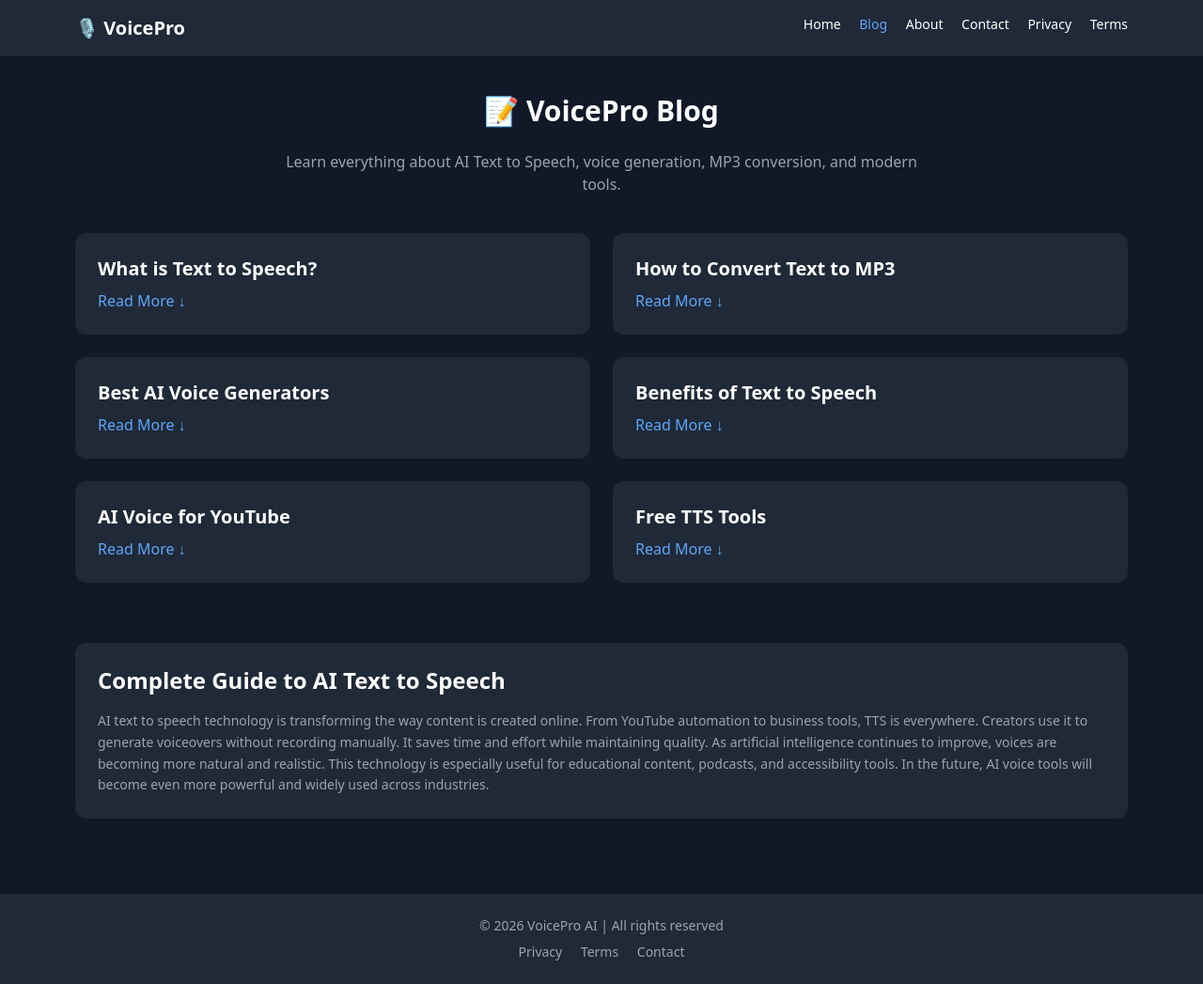
After one commit to Rupeshjadyar/voice-app, a Flask app: page /blog.html in a window 1280 px wide. The commit adds this page. Shown: the whole page at 94% size. Run offline with Flask 3, Linux system fonts and the light colour scheme; some libraries are stand-ins or nearby versions.

Commit message:
new pages

```diff
--- a/app.py
+++ b/app.py
@@ -565,6 +565,35 @@ def test_redis():
 def sitemap():
     return send_from_directory(app.root_path, 'sitemap.xml')
 
+@app.route('/about.html')
+def about():
+    return render_template('about.html')
+
+
+# @app.route('/about.html')
+# def about():
+#     return render_template('about.html')
+
+@app.route('/blog.html')
+def blog():
+    return render_template('blog.html')
+
+
+@app.route('/contact.html')
+def contact():
+    return render_template('contact.html')
+
+@app.route('/privacy.html')
+def privacy():
+    return render_template('privacy.html')
+
+@app.route('/terms.html')
+def terms():
+    return render_template('terms.html')
+
+
+
+
 
 if __name__ == '__main__':
     app.run(debug=True, port=5000)
--- /dev/null
+++ b/templates/blog.html
@@ -0,0 +1,167 @@
+<!DOCTYPE html>
+<html lang="en">
+<head>
+<meta charset="UTF-8">
+<meta name="viewport" content="width=device-width, initial-scale=1.0">
+
+<title>VoicePro Blog - AI Text to Speech Guides</title>
+
+<meta name="description" content="Learn AI text to speech, voice generation, MP3 download tutorials and guides.">
+
+<script src="https://cdn.tailwindcss.com"></script>
+
+<style>
+.hidden-content { display: none; }
+</style>
+
+</head>
+
+<body class="bg-gray-900 text-white">
+
+<!-- HEADER -->
+<header class="bg-gray-800 shadow-md">
+<div class="max-w-6xl mx-auto px-4 py-4 flex justify-between">
+<h1 class="text-xl font-bold">🎙️ VoicePro</h1>
+
+<nav class="space-x-4 text-sm">
+<a href="/" class="hover:text-blue-400">Home</a>
+<a href="/blog.html" class="text-blue-400">Blog</a>
+<a href="/about.html" class="hover:text-blue-400">About</a>
+<a href="/contact.html" class="hover:text-blue-400">Contact</a>
+<a href="/privacy.html" class="hover:text-blue-400">Privacy</a>
+<a href="/terms.html" class="hover:text-blue-400">Terms</a>
+</nav>
+</div>
+</header>
+
+<!-- MAIN -->
+<div class="max-w-6xl mx-auto px-4 py-10">
+
+<h2 class="text-3xl font-bold text-center mb-6">📝 VoicePro Blog</h2>
+
+<p class="text-center text-gray-400 mb-10 max-w-2xl mx-auto">
+Learn everything about AI Text to Speech, voice generation, MP3 conversion, and modern tools.
+</p>
+
+<div class="grid md:grid-cols-2 gap-6">
+
+<!-- BLOG 1 -->
+<div class="bg-gray-800 p-6 rounded-xl">
+<h3 class="text-xl font-bold mb-2">What is Text to Speech?</h3>
+<button onclick="toggle('b1')" class="text-blue-400">Read More ↓</button>
+
+<div id="b1" class="hidden-content mt-4 text-gray-300 space-y-3 text-sm">
+<p>Text to Speech (TTS) is a powerful AI technology that converts written text into natural human-like voice. It is widely used in modern content creation.</p>
+<p>Earlier systems sounded robotic, but modern AI voices are realistic and expressive.</p>
+<p>TTS is used in YouTube videos, audiobooks, podcasts, and accessibility tools.</p>
+<p>It helps people with disabilities consume content easily.</p>
+<p>Businesses use TTS for automation and customer support systems.</p>
+<p>Overall, it saves time, reduces cost, and increases productivity.</p>
+</div>
+</div>
+
+<!-- BLOG 2 -->
+<div class="bg-gray-800 p-6 rounded-xl">
+<h3 class="text-xl font-bold mb-2">How to Convert Text to MP3</h3>
+<button onclick="toggle('b2')" class="text-blue-400">Read More ↓</button>
+
+<div id="b2" class="hidden-content mt-4 text-gray-300 space-y-3 text-sm">
+<p>Enter your text into a TTS tool.</p>
+<p>Select your preferred voice and language.</p>
+<p>Click convert and wait for processing.</p>
+<p>Download your MP3 file instantly.</p>
+<p>This process is simple and fast.</p>
+<p>Used widely for content creation and automation.</p>
+</div>
+</div>
+
+<!-- BLOG 3 -->
+<div class="bg-gray-800 p-6 rounded-xl">
+<h3 class="text-xl font-bold mb-2">Best AI Voice Generators</h3>
+<button onclick="toggle('b3')" class="text-blue-400">Read More ↓</button>
+
+<div id="b3" class="hidden-content mt-4 text-gray-300 space-y-3 text-sm">
+<p>Popular tools include Google TTS, Edge TTS, and ElevenLabs.</p>
+<p>Each offers unique features and voice quality.</p>
+<p>Some are free, others paid.</p>
+<p>Choose based on your needs.</p>
+<p>Always test before selecting.</p>
+</div>
+</div>
+
+<!-- BLOG 4 -->
+<div class="bg-gray-800 p-6 rounded-xl">
+<h3 class="text-xl font-bold mb-2">Benefits of Text to Speech</h3>
+<button onclick="toggle('b4')" class="text-blue-400">Read More ↓</button>
+
+<div id="b4" class="hidden-content mt-4 text-gray-300 space-y-3 text-sm">
+<p>Faster content creation.</p>
+<p>Improves accessibility.</p>
+<p>Supports multiple languages.</p>
+<p>Saves time and money.</p>
+<p>Boosts productivity.</p>
+</div>
+</div>
+
+<!-- BLOG 5 -->
+<div class="bg-gray-800 p-6 rounded-xl">
+<h3 class="text-xl font-bold mb-2">AI Voice for YouTube</h3>
+<button onclick="toggle('b5')" class="text-blue-400">Read More ↓</button>
+
+<div id="b5" class="hidden-content mt-4 text-gray-300 space-y-3 text-sm">
+<p>Create script → generate voice → add to video.</p>
+<p>Perfect for faceless YouTube channels.</p>
+<p>Helps scale content production.</p>
+<p>Many creators use this method successfully.</p>
+</div>
+</div>
+
+<!-- BLOG 6 -->
+<div class="bg-gray-800 p-6 rounded-xl">
+<h3 class="text-xl font-bold mb-2">Free TTS Tools</h3>
+<button onclick="toggle('b6')" class="text-blue-400">Read More ↓</button>
+
+<div id="b6" class="hidden-content mt-4 text-gray-300 space-y-3 text-sm">
+<p>Free tools include Google TTS and Edge TTS.</p>
+<p>Good for beginners.</p>
+<p>Premium tools offer better quality.</p>
+<p>Start free, then upgrade.</p>
+</div>
+</div>
+
+</div>
+
+<!-- BIG SEO CONTENT -->
+<div class="mt-16 bg-gray-800 p-6 rounded-xl">
+<h2 class="text-2xl font-bold mb-4">Complete Guide to AI Text to Speech</h2>
+
+<p class="text-gray-400 text-sm leading-relaxed">
+AI text to speech technology is transforming the way content is created online. From YouTube automation to business tools, TTS is everywhere.
+Creators use it to generate voiceovers without recording manually. It saves time and effort while maintaining quality.
+As artificial intelligence continues to improve, voices are becoming more natural and realistic.
+This technology is especially useful for educational content, podcasts, and accessibility tools.
+In the future, AI voice tools will become even more powerful and widely used across industries.
+</p>
+</div>
+
+</div>
+
+<!-- FOOTER -->
+<footer class="bg-gray-800 mt-10 py-6 text-center text-gray-400 text-sm">
+<p>© 2026 VoicePro AI | All rights reserved</p>
+<div class="mt-2 space-x-4">
+<a href="/privacy.html" class="hover:text-blue-400">Privacy</a>
+<a href="/terms.html" class="hover:text-blue-400">Terms</a>
+<a href="/contact.html" class="hover:text-blue-400">Contact</a>
+</div>
+</footer>
+
+<script>
+function toggle(id){
+let el=document.getElementById(id);
+el.style.display = el.style.display==="block"?"none":"block";
+}
+</script>
+
+</body>
+</html>
```
Also changed, not shown: sitemap.xml (+37 -1 lines), templates/about.html (added, +109 -0 lines), templates/contact.html (added, +29 -0 lines), templates/index.html (+143 -95 lines), templates/privacy.html (added, +32 -0 lines), templates/terms.html (added, +32 -0 lines).
